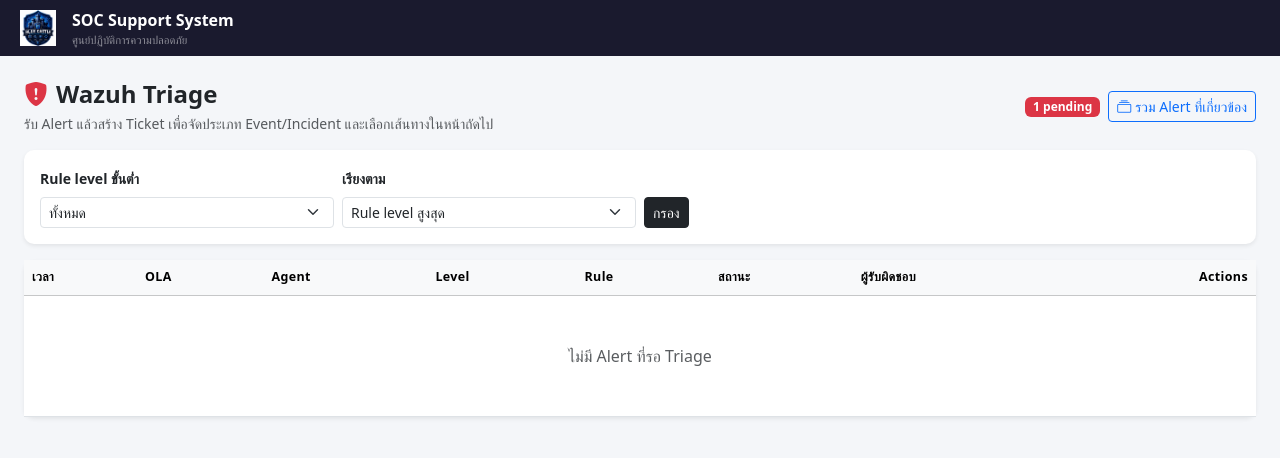
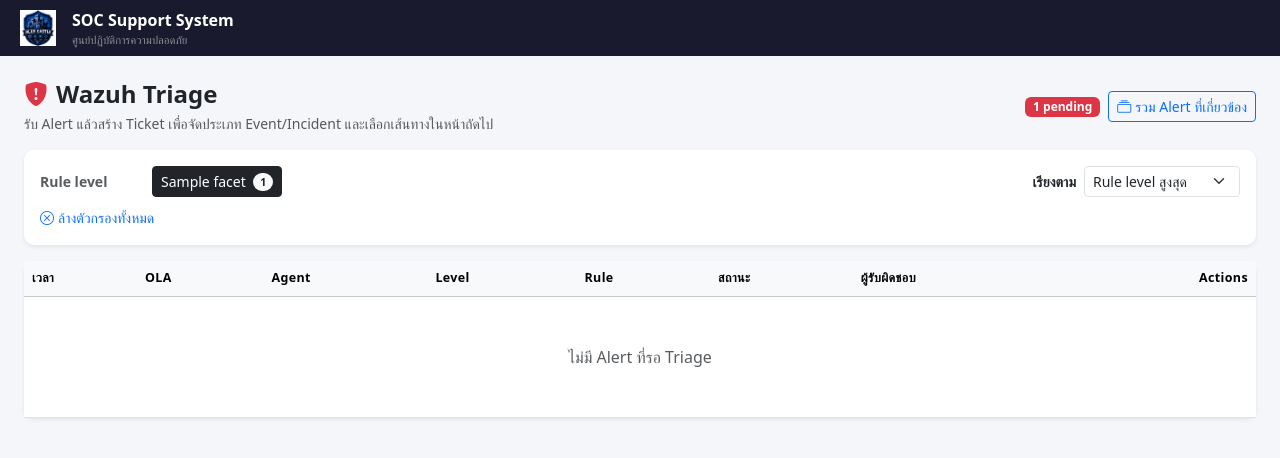
Before and after one commit to Getter939/SOC_Ticket, a Django app: template templates/wazuh_ingest/triage_queue.html in a window 1280 px wide. Shown: the top 458 px of the page. Run offline with Django 5.2, Linux system fonts and the light colour scheme; the template is opened without the code that fills it: most values are stand-ins (such as "Sample title", 1, 10 or a date in 2020).

Commit message:
13/8 Wazuh Triage Controller UI Improvement

```diff
--- a/templates/wazuh_ingest/triage_queue.html
+++ b/templates/wazuh_ingest/triage_queue.html
@@ -27,29 +27,36 @@
   </div>
 </form>
 
-<div class="card border-0 shadow-sm mb-3">
-  <div class="card-body py-3">
-    <form method="get" class="row g-2 align-items-end">
-      <div class="col-md-3">
-        <label class="form-label small fw-bold">Rule level ขั้นต่ำ</label>
-        <select name="rule_level_filter" class="form-select form-select-sm">
-          <option value="">ทั้งหมด</option>
-          <option value="13" {% if rule_level_filter == '13' %}selected{% endif %}>13+ Critical</option>
-          <option value="10" {% if rule_level_filter == '10' %}selected{% endif %}>10+ High</option>
-          <option value="7" {% if rule_level_filter == '7' %}selected{% endif %}>7+ Medium</option>
-        </select>
-      </div>
-      <div class="col-md-3">
-        <label class="form-label small fw-bold">เรียงตาม</label>
-        <select name="sort" class="form-select form-select-sm">
-          <option value="level" {% if sort == 'level' %}selected{% endif %}>Rule level สูงสุด</option>
-          <option value="ola" {% if sort == 'ola' %}selected{% endif %}>OLA ใกล้ครบกำหนด</option>
-        </select>
-      </div>
-      <div class="col-md-3"><button class="btn btn-dark btn-sm" type="submit">กรอง</button></div>
+{% comment %}
+Same control style as the Tier 2 queue: one-click pills carrying live counts
+instead of a select + submit button, and a sort that auto-submits. The counts
+are the point — the rule-level distribution was previously unknowable without
+filtering three times. Thresholds are cumulative ("10+" contains "13+"), which
+is what the "+" in each label says.
+{% endcomment %}
+<div class="card border-0 shadow-sm mb-3"><div class="card-body py-3">
+  <div class="d-flex flex-wrap align-items-center gap-2">
+    <span class="small fw-bold text-muted" style="min-width:6.5rem;">Rule level</span>
+    {% for facet in level_facets %}
+    <a href="{% querystring rule_level_filter=facet.key page=None %}"
+       class="btn btn-sm {% if facet.active %}btn-dark{% else %}btn-outline-secondary{% endif %}">
+      {{ facet.label }}
+      <span class="badge rounded-pill {% if facet.active %}bg-light text-dark{% else %}bg-secondary-subtle text-secondary{% endif %} ms-1">{{ facet.count }}</span>
+    </a>
+    {% endfor %}
+    <form method="get" class="d-flex align-items-center gap-2 ms-auto">
+      {% if rule_level_filter %}<input type="hidden" name="rule_level_filter" value="{{ rule_level_filter }}">{% endif %}
+      <label class="form-label small fw-bold mb-0" for="triage-sort">เรียงตาม</label>
+      <select name="sort" id="triage-sort" class="form-select form-select-sm js-autosubmit" style="width:auto;">
+        <option value="level" {% if sort == 'level' %}selected{% endif %}>Rule level สูงสุด</option>
+        <option value="ola" {% if sort == 'ola' %}selected{% endif %}>OLA ใกล้ครบกำหนด</option>
+      </select>
     </form>
   </div>
-</div>
+  {% if rule_level_filter %}
+  <div class="mt-2"><a href="{% url 'triage_queue' %}" class="small text-decoration-none"><i class="bi bi-x-circle me-1"></i>ล้างตัวกรองทั้งหมด</a></div>
+  {% endif %}
+</div></div>
 
 <div class="card border-0 shadow-sm">
   <div class="table-responsive">
@@ -109,7 +116,22 @@ ticket has no alternative and asks for nothing — see triage_action.
 </div></div></div>
 {% endif %}{% endfor %}
 
-{% if page_obj.paginator.num_pages > 1 %}<nav class="mt-3"><ul class="pagination pagination-sm justify-content-center"><li class="page-item disabled"><span class="page-link">{{ page_obj.number }} / {{ page_obj.paginator.num_pages }}</span></li></ul></nav>{% endif %}
+{# Was a page counter with no links at all — "1 / 3" and no way to reach 2 or #}
+{# 3. {% querystring %} carries the live filter/sort through, same as the     #}
+{# Tier 2 queue.                                                              #}
+{% if page_obj.paginator.num_pages > 1 %}
+<nav class="mt-3" aria-label="Triage queue pages">
+  <ul class="pagination pagination-sm justify-content-center">
+    {% if page_obj.has_previous %}
+    <li class="page-item"><a class="page-link" href="{% querystring page=page_obj.previous_page_number %}" aria-label="หน้าก่อนหน้า">&laquo;</a></li>
+    {% endif %}
+    <li class="page-item disabled"><span class="page-link">{{ page_obj.number }} / {{ page_obj.paginator.num_pages }}</span></li>
+    {% if page_obj.has_next %}
+    <li class="page-item"><a class="page-link" href="{% querystring page=page_obj.next_page_number %}" aria-label="หน้าถัดไป">&raquo;</a></li>
+    {% endif %}
+  </ul>
+</nav>
+{% endif %}
 <script nonce="{{ request.csp_nonce }}">
 (() => {
   const toggle = document.getElementById('toggle-alert-bundle');
```
Also changed, not shown: apps/wazuh_ingest/tests.py (+62 -0 lines), apps/wazuh_ingest/views.py (+26 -13 lines).
